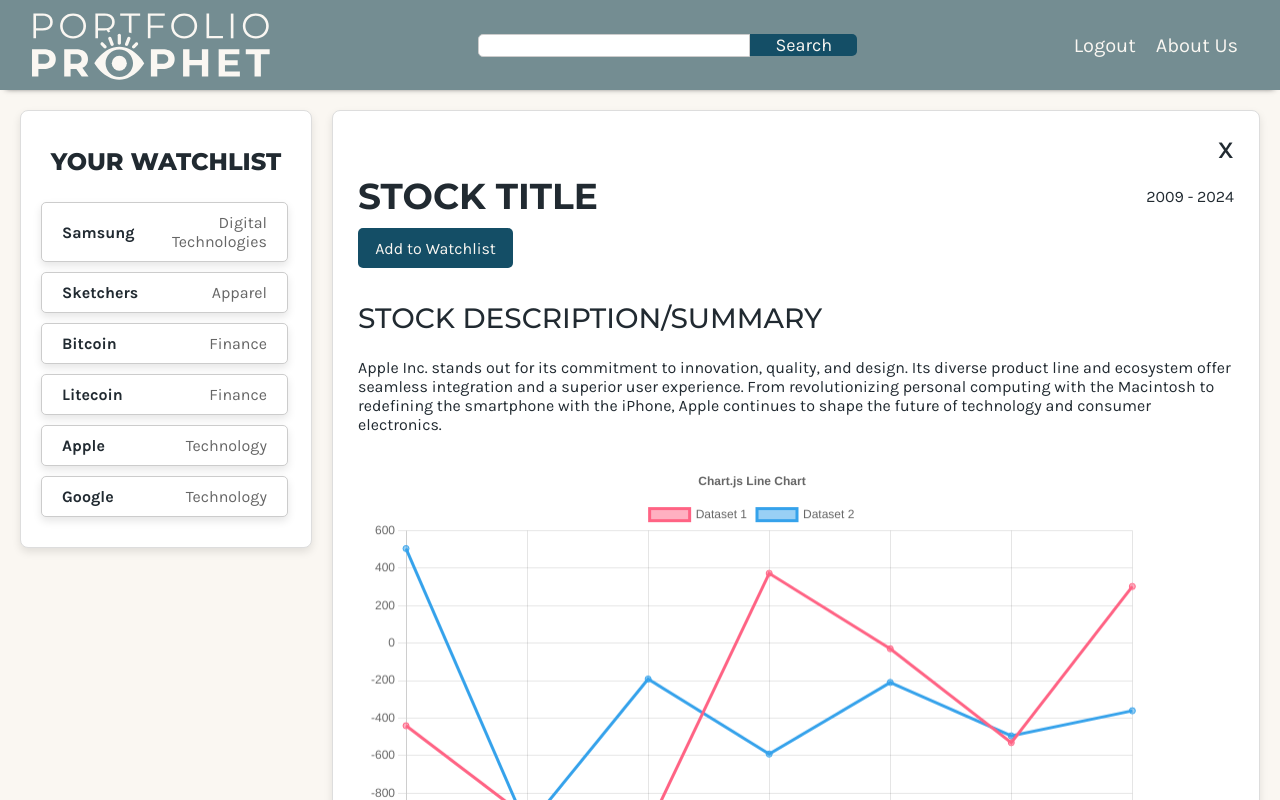
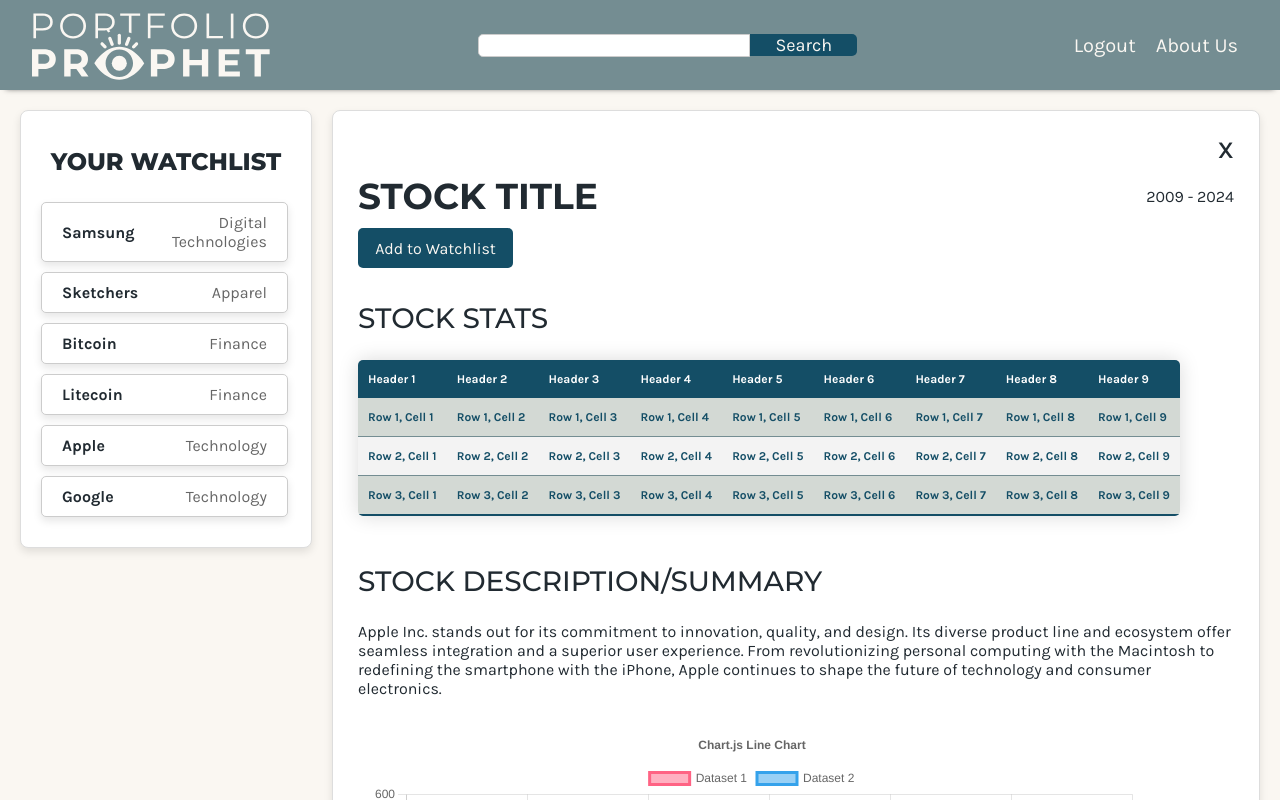
Before and after one commit to gary92gs/Final_Project, a React (Create React App) app in the folder frontend/: page / in a window 1280 px wide. Both pictures are taken after a click on the element 796 px from the left and 227 px from the top of the page. Shown: the top 800 px of the page. Built offline with nearby package versions, Linux system fonts and the light colour scheme.

Commit message:
conditionally render dataTable to only show on desktop

```diff
--- a/frontend/src/components/HomePage.jsx
+++ b/frontend/src/components/HomePage.jsx
@@ -20,7 +20,7 @@ function HomePage({favStocks, searchResults, currentItemId, setCurrentItemId, is
           {searchResults.length > 0 ? (
           <SearchResultList searchResults={searchResults} setCurrentItemId={setCurrentItemId} />
         ) : currentItemId !== null ? (
-          <SelectedStock currentItemId={currentItemId} setCurrentItemId={setCurrentItemId}/>
+          <SelectedStock currentItemId={currentItemId} setCurrentItemId={setCurrentItemId} isMobile={isMobile}/>
         ) : (
           <WatchlistMain favStocks={favStocks} setCurrentItemId={setCurrentItemId} />
         )}
--- a/frontend/src/components/SelectedStock.jsx
+++ b/frontend/src/components/SelectedStock.jsx
@@ -6,7 +6,7 @@ import { useState } from 'react'
 import WatchlistSidebar from './WatchlistSidebar'
 import { Graph } from './Graph'
 
-function SelectedStock({ currentItemId, setCurrentItemId }) {
+function SelectedStock({ currentItemId, setCurrentItemId, isMobile }) {
 
   const handleClick = () => {
     setCurrentItemId(null)
@@ -24,7 +24,10 @@ function SelectedStock({ currentItemId, setCurrentItemId }) {
         </div>
         <ItemFavButton />
         <div className='stock-info'>
-        {/* <DataTable/>  keep commented for now, we need to swap the rows and colums*/}
+          {/* Datatable only rendered on desktop */}
+        {!isMobile() ? (
+            <DataTable/>
+          ) : undefined}
           <h2> Stock Description/Summary </h2>
           <p> Apple Inc. stands out for its commitment to innovation, quality, and design. Its diverse product line and ecosystem offer seamless integration and a superior user experience. From revolutionizing personal computing with the Macintosh to redefining the smartphone with the iPhone, Apple continues to shape the future of technology and consumer electronics. </p>
           {/* Chart.js */}
```
